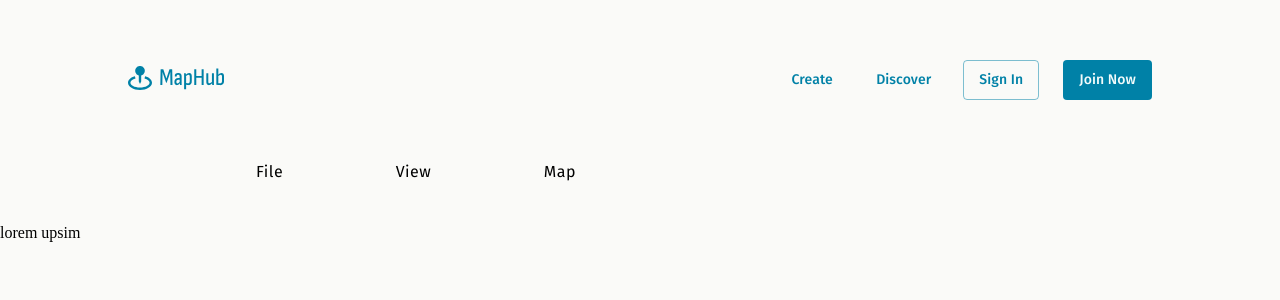
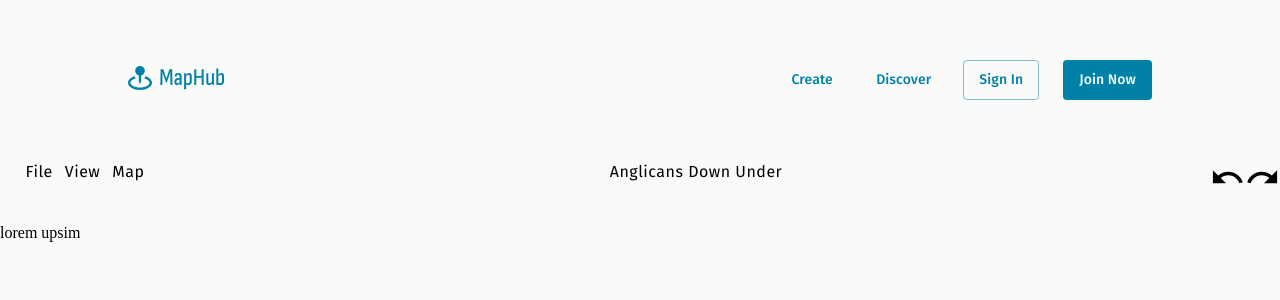
Before and after one commit to CSE416-MapHub/MapHub, a Next.js app in the folder client/: page /create in a window 1280 px wide. Shown: the top 300 px of the page. Built offline with nearby package versions, Linux system fonts and the light colour scheme; a web font is replaced by a local one.

Commit message:
Added dummy data for title and undo/redo

```diff
--- a/client/src/app/create/ui/components/EditorMenu.tsx
+++ b/client/src/app/create/ui/components/EditorMenu.tsx
@@ -1,5 +1,5 @@
 import { ListItemIcon, ListItemText, MenuItem, MenuList, Paper, Popover } from "@mui/material";
-import ArrowRightIcon from '@mui/icons-material/ArrowRight';
+import { ArrowRight } from '@mui/icons-material';
 import { useState } from "react"
 
 export interface MenuProps {
@@ -66,7 +66,7 @@ export default function EditorMenu({items, anchorEl, onClose} : MenuProps) {
                         <ListItemText>{item}</ListItemText>
                         {Object.keys(items[item]).length > 1?
                             <ListItemIcon>
-                                <ArrowRightIcon fontSize="small" />
+                                <ArrowRight fontSize="small" />
                             </ListItemIcon>
                             : <></>
                         }
--- a/client/src/app/create/ui/components/EditorRibbon.module.css
+++ b/client/src/app/create/ui/components/EditorRibbon.module.css
@@ -12,6 +12,9 @@
     display: flex;
     flex-direction: row;
     justify-content: space-between;
-    width: 25%;
-    padding: 0px 20%;
+    padding: 0px 2%;
 }
+
+.dropdowns > * {
+    padding-right: 12px;
+}
--- a/client/src/app/create/ui/components/EditorRibbon.tsx
+++ b/client/src/app/create/ui/components/EditorRibbon.tsx
@@ -2,7 +2,7 @@
 
 
 import { Divider, ListItemIcon, ListItemText, MenuItem, MenuList, Paper, Typography } from "@mui/material"
-import { ContentCut, ContentCopy, ContentPaste } from "@mui/icons-material"
+import { Undo, Redo } from '@mui/icons-material';
 import styles from "./EditorRibbon.module.css"
 import { useState } from "react"
 import EditorMenu, {MenuProps} from "./EditorMenu"
@@ -53,10 +53,14 @@ export default function() {
             }}> Map </Typography>
         </div>
         <div className={styles["map-title"]}>
+            <Typography>
+                Anglicans Down Under
+            </Typography>
 
         </div>
         <div className={styles["undo-redo"]}>
-
+            <Undo fontSize="large" />
+            <Redo fontSize="large" />
         </div>
         {openMenu ? <EditorMenu {...openMenu} /> : <></>}
     </div>)
```
